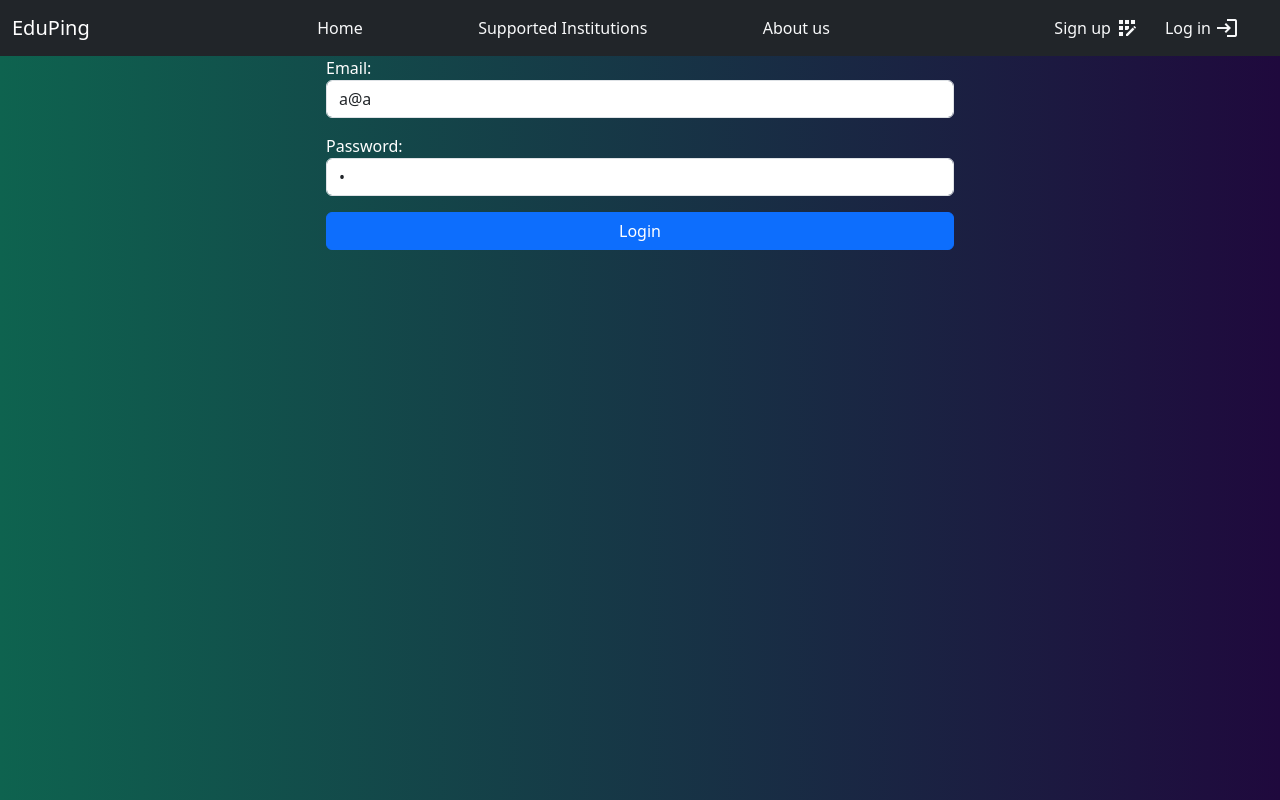
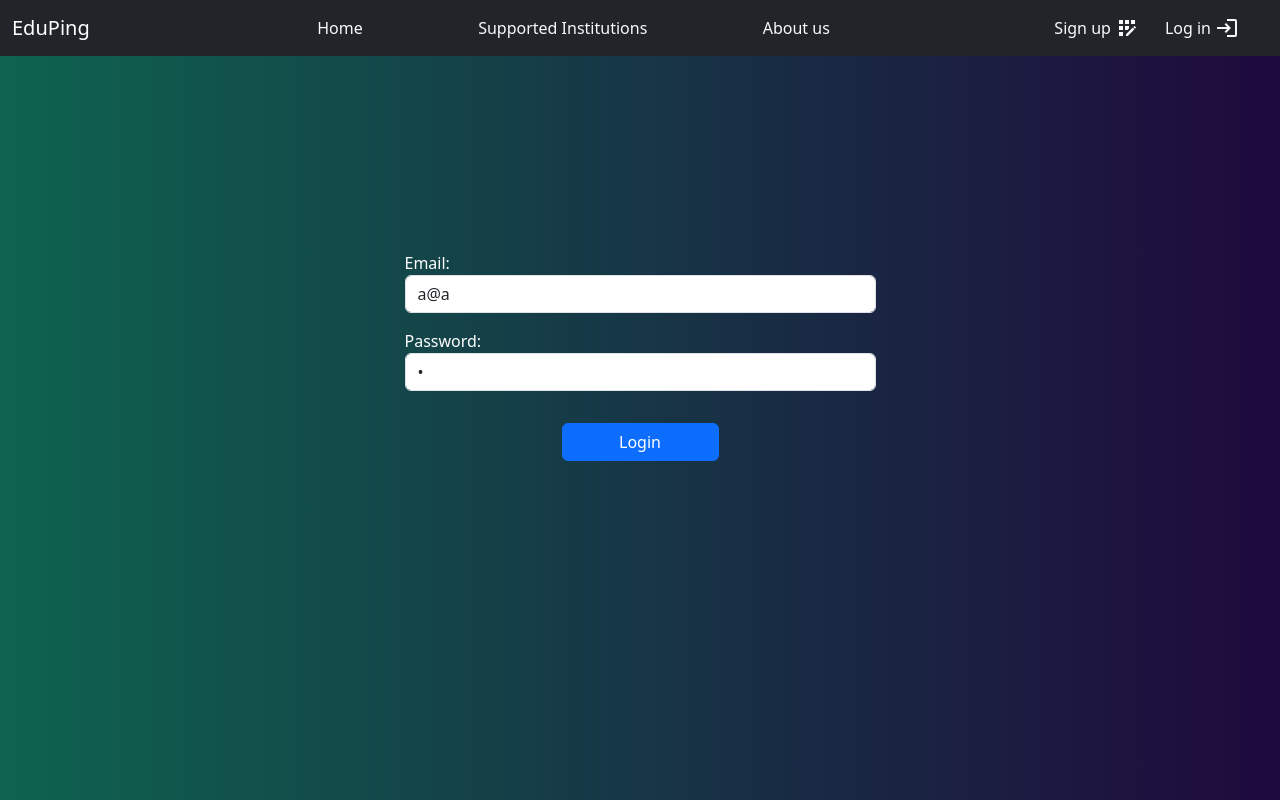
Before and after one commit to HercVs/ping-ang, an Angular app: page /login in a window 1280 px wide. Built offline with nearby package versions, Linux system fonts and the light colour scheme.

Commit message:
css fixes

```diff
--- a/src/app/app.component.html
+++ b/src/app/app.component.html
@@ -1,4 +1,4 @@
-<div class="text-white">
+<div class="text-white h-100">
 	<app-navbar></app-navbar>
 	<router-outlet></router-outlet>
 </div>
--- a/src/app/components/user-login/user-login.component.html
+++ b/src/app/components/user-login/user-login.component.html
@@ -3,10 +3,10 @@
 >
 	<form
 		[formGroup]="loginForm"
-		class="d-flex flex-column gap-3 w-50 mw-25"
+		class="d-flex flex-column gap-3 w-50 mw-25 align-items-center"
 		(ngSubmit)="onSubmit()"
 	>
-		<div class="form-group">
+		<div class="form-group w-75">
 			<label for="username">Email:</label>
 			<input
 				type="text"
@@ -15,7 +15,7 @@
 				formControlName="username"
 			/>
 		</div>
-		<div class="form-group">
+		<div class="form-group w-75">
 			<label for="password">Password:</label>
 			<input
 				type="password"
@@ -24,7 +24,11 @@
 				formControlName="password"
 			/>
 		</div>
-		<button type="submit" class="btn btn-primary" [disabled]="!loginForm.valid">
+		<button
+			type="submit"
+			class="btn btn-primary mt-3 w-25"
+			[disabled]="!loginForm.valid"
+		>
 			Login
 		</button>
 	</form>
```
